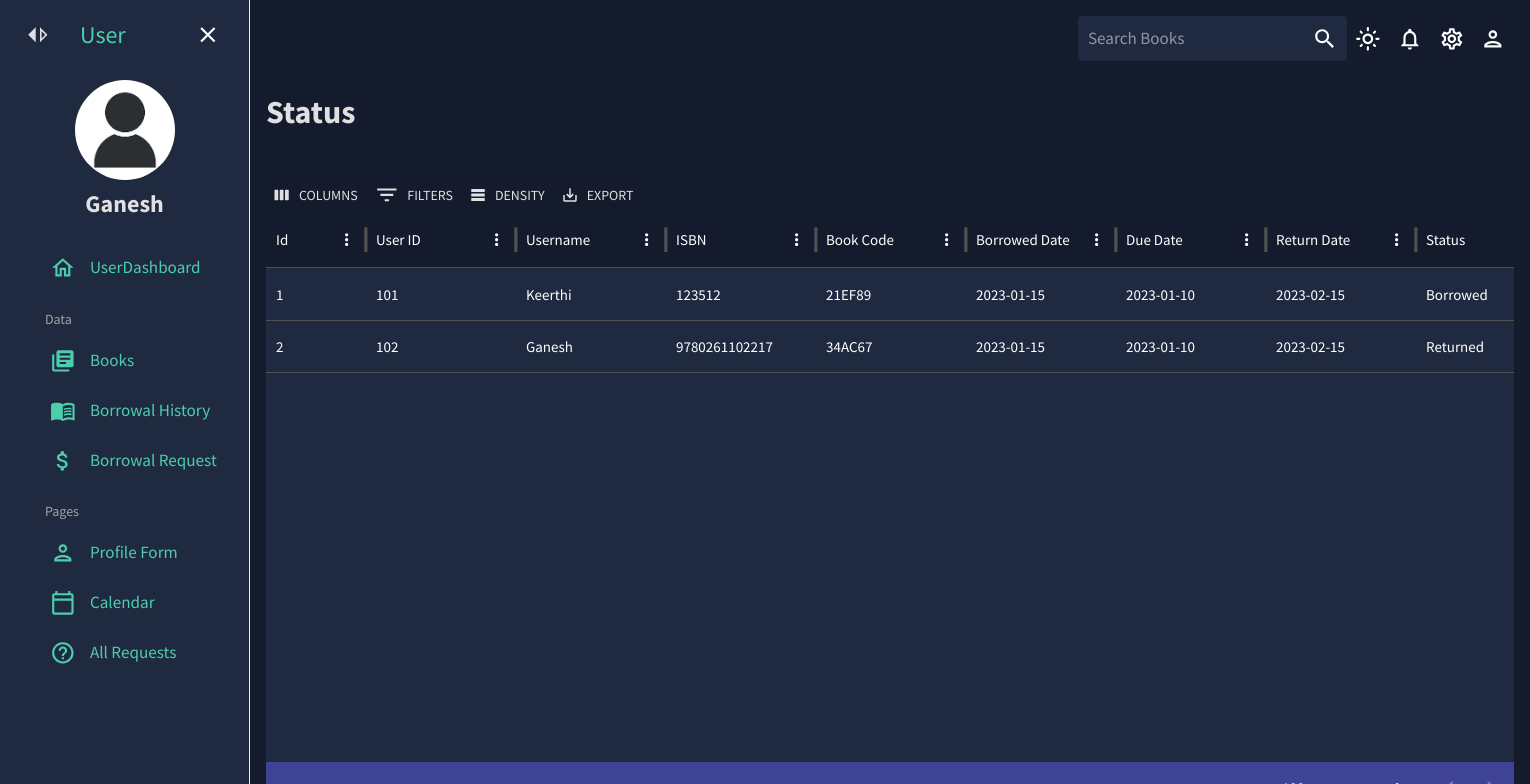
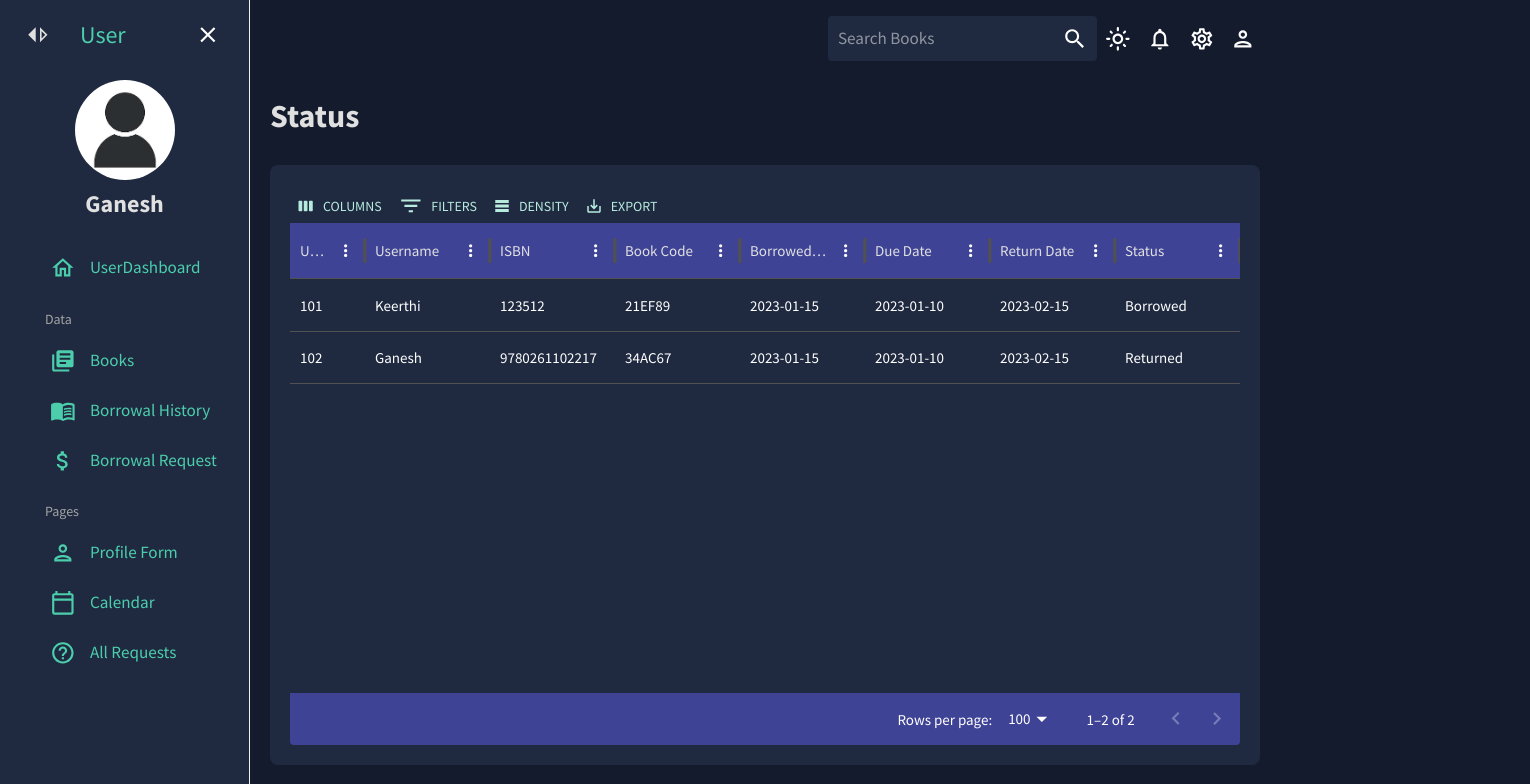
Before and after one commit to 2000031552/LIB, a React (Vite) app: page /bookdetails/1 in a window 1280 px wide. Shown: the top 784 px of the page, 1530 px wide, since content can reach past the window. Built offline with nearby package versions, Linux system fonts and the light colour scheme.

Commit message:
Data Grid, Delete Action

```diff
--- a/src/pages/bookdetails/index.tsx
+++ b/src/pages/bookdetails/index.tsx
@@ -10,52 +10,57 @@ const BookDetails: React.FC = () => {
   const colors = tokens(theme.palette.mode);
 
   const columns: GridColDef[] = [
-    { field: 'id', headerName: 'Id', width: 100 },
-    { field: 'userid', headerName: 'User ID', width: 150 },
-    { field: 'username', headerName: 'Username', width: 150 },
-    { field: 'ISBN', headerName: 'ISBN', width: 150 },
-    { field: 'bookcode', headerName: 'Book Code', width: 150 },
-    { field: 'borroweddate', headerName: 'Borrowed Date', width: 150 },
-    { field: 'duedate', headerName: 'Due Date', width: 150 },
-    { field: 'returndate', headerName: 'Return Date', width: 150 },
-    { field: 'status', headerName: 'Status', width: 150 },
+    { field: 'userid', headerName: 'User ID', flex: 0.3 },
+    { field: 'username', headerName: 'Username', flex: 0.5 },
+    { field: 'ISBN', headerName: 'ISBN', flex: 0.5},
+    { field: 'bookcode', headerName: 'Book Code',flex: 0.5 },
+    { field: 'borroweddate', headerName: 'Borrowed Date', flex: 0.5 },
+    { field: 'duedate', headerName: 'Due Date',flex: 0.5 },
+    { field: 'returndate', headerName: 'Return Date', flex: 0.5},
+    { field: 'status', headerName: 'Status', flex: 0.5},
   ];
 
   return (
-    <Box m="16px">
-      <Box display="flex" justifyContent="space-between" alignItems="center">
+    <Box m="20px">
     <Header title="Status" subtitle="" />
-      </Box>
     <Box
-        m="8px 0 0 0"
-        width="100%"
-        height="80vh"
+      mt="18px"
+      p="20px"
+      height="75vh"
+      bgcolor={colors.primary[400]}
+      borderRadius="8px"
       sx={{
-          '& .MuiDataGrid-root': {
-            border: 'none',
+        "& .MuiDataGrid-root": {
+          border: "none",
         },
-          '& .MuiDataGrid-cell': {
-            borderBottom: 'none',
+        "& .MuiDataGrid-cell": {
+          borderBottom: "none",
         },
-          '& .name-column--cell': {
+        "& .name-column--cell": {
           color: colors.greenAccent[300],
         },
-          '& .MuiDataGrid-columnHeaders': {
-            backgroundColor: colors.blueAccent[700],
-            borderBottom: 'none',
+        "& .MuiDataGrid-columnHeaders": {
+          backgroundColor: `${colors.blueAccent[700]} !important`,
+          borderBottom: "none",
         },
-          '& .MuiDataGrid-virtualScroller': {
+        "& .MuiDataGrid-columnHeader": {
+          backgroundColor: `${colors.blueAccent[700]} !important`,
+        },
+        "& .MuiDataGrid-columnHeaderTitle": {
+          color: `${colors.grey[100]} !important`,
+        },
+        "& .MuiDataGrid-virtualScroller": {
           backgroundColor: colors.primary[400],
         },
-          '& .MuiDataGrid-footerContainer': {
-            borderTop: 'none',
-            backgroundColor: colors.blueAccent[700],
+        "& .MuiDataGrid-footerContainer": {
+          borderTop: "none",
+          backgroundColor: `${colors.blueAccent[700]} !important`,
         },
-          '& .MuiCheckbox-root': {
+        "& .MuiCheckbox-root": {
           color: `${colors.greenAccent[200]} !important`,
         },
-          '& .MuiDataGrid-toolbarContainer .MuiButton-text': {
-            color: `${colors.grey[100]} !important`,
+        "& .MuiDataGrid-toolbarContainer .MuiButton-text": {
+          color: `${colors.greenAccent[200]} !important`,
         },
       }}
     >
--- a/src/pages/books/index.tsx
+++ b/src/pages/books/index.tsx
@@ -1,6 +1,7 @@
 import React, { useEffect, useState } from "react";
-import { Box, Button, useTheme } from "@mui/material";
+import { Box, Button, IconButton, useTheme } from "@mui/material";
 import { DataGrid, GridToolbar, GridColDef } from "@mui/x-data-grid";
+import DeleteIcon from "@mui/icons-material/Delete";
 import { tokens } from "../../theme";
 import { mockDataContacts } from "../../data/mockData";
 import { useNavigate } from "react-router-dom";
@@ -15,32 +16,39 @@ interface Book {
   publisheddate: string;
   available: number;
 }
+
 const Books: React.FC = () => {
   const theme = useTheme();
   const colors = tokens(theme.palette.mode);
-  const [books, setBooks] = useState<Book[]>([]);
+  const [books, setBooks] = useState<Book[]>(mockDataContacts);
 
-  useEffect(() => {
-    fetch('/api/books') // Replace with your API endpoint
-      .then(response => response.json())
-      .then(data => setBooks(data))
-      .catch(error => {
-        console.error('There was an error fetching the books!', error);
-      });
-  }, []);
+  const handleDelete = (id: number) => {
+    setBooks(books.filter(book => book.id !== id));
+  };
+
   const columns: GridColDef[] = [
-    { field: "id", headerName: "Id", width: 100 },
-    { field: "ISBN", headerName: "ISBN", width: 150 },
+    { field: "id", headerName: "Id",  },
+    { field: "ISBN", headerName: "ISBN", flex: 1, },
     {
       field: "name",
       headerName: "BookTitle",
       cellClassName: "name-column--cell",
-      width: 200,
+      flex: 1.5,
     },
-    { field: "author", headerName: "Author", width: 200 },
-    { field: "genre", headerName: "Genre", width: 150 },
-    { field: "publisheddate", headerName: "PublishedDate", width: 150 },
-    { field: "available", headerName: "Available copies", width: 150 },
+    { field: "author", headerName: "Author", flex: 1,},
+    { field: "genre", headerName: "Genre", flex: 1, },
+    { field: "publisheddate", headerName: "PublishedDate", flex: 1, },
+    { field: "available", headerName: "Available copies", flex: 1, },
+    {
+      field: "actions",
+      headerName: "Actions",
+      flex: 1,
+      renderCell: (params) => (
+        <IconButton onClick={() => handleDelete(params.row.id)}>
+          <DeleteIcon color="secondary" />
+        </IconButton>
+      ),
+    },
   ];
 
   const navigate = useNavigate();
@@ -56,7 +64,7 @@ const Books: React.FC = () => {
   };
 
   return (
-    <Box m="16px">
+    <Box m="20px">
     <Box display="flex" justifyContent="space-between" alignItems="center">
         <Header title="Books" subtitle="Total Books Data" />
         <Button
@@ -70,9 +78,11 @@ const Books: React.FC = () => {
         </Button>
     </Box>
     <Box
-        m="8px 0 0 0"
-        width="100%"
-        height="80vh"
+      mt="2px"
+      p="20px"
+      height="75vh"
+      bgcolor={colors.primary[400]}
+      borderRadius="8px"
       sx={{
         "& .MuiDataGrid-root": {
           border: "none",
@@ -84,17 +94,21 @@ const Books: React.FC = () => {
           color: colors.greenAccent[300],
         },
         "& .MuiDataGrid-columnHeaders": {
-            backgroundColor: `${colors.blueAccent[700]} !important`, // Ensure high specificity
-
+          backgroundColor: `${colors.blueAccent[700]} !important`,
           borderBottom: "none",
-            color: colors.grey[100], // Ensure the header text is visible
+        },
+        "& .MuiDataGrid-columnHeader": {
+          backgroundColor: `${colors.blueAccent[700]} !important`,
+        },
+        "& .MuiDataGrid-columnHeaderTitle": {
+          color: `${colors.grey[100]} !important`,
         },
         "& .MuiDataGrid-virtualScroller": {
           backgroundColor: colors.primary[400],
         },
         "& .MuiDataGrid-footerContainer": {
           borderTop: "none",
-            backgroundColor: colors.blueAccent[700],
+          backgroundColor: `${colors.blueAccent[700]} !important`,
         },
         "& .MuiCheckbox-root": {
           color: `${colors.greenAccent[200]} !important`,
@@ -105,7 +119,7 @@ const Books: React.FC = () => {
       }}
     >
      <DataGrid
-          rows={mockDataContacts}
+          rows={books}
           columns={columns}
           slots={{ toolbar: GridToolbar }}
           onCellClick={handleCellClick}
--- a/src/pages/bookstatus/index.tsx
+++ b/src/pages/bookstatus/index.tsx
@@ -35,24 +35,24 @@ const Bookstatus: React.FC = () => {
   };
 
   const columns: GridColDef[] = [
-    { field: "id", headerName: "Id", width: 100 },
-    { field: "ISBN", headerName: "ISBN", width: 150 },
-    { field: "name", headerName: "BookTitle", cellClassName: "name-column--cell", width: 200 },
-    { field: "author", headerName: "Author", width: 200 },
-    { field: "genre", headerName: "Genre", width: 150 },
-    { field: "borrowedcount", headerName: "Borrowedcount", width: 150 },
-    { field: "overduecount", headerName: "Overduecount", width: 150 }
+    { field: "id", headerName: "Id", },
+    { field: "ISBN", headerName: "ISBN", flex: 1, },
+    { field: "name", headerName: "BookTitle", cellClassName: "name-column--cell", flex: 2, },
+    { field: "author", headerName: "Author", flex: 1, },
+    { field: "genre", headerName: "Genre", flex: 1, },
+    { field: "borrowedcount", headerName: "Borrowedcount", flex: 1, },
+    { field: "overduecount", headerName: "Overduecount", flex: 1, }
   ];
 
   return (
-    <Box m="16px">
-      <Box display="flex" justifyContent="space-between" alignItems="center">
-        <Header title="Status" subtitle={''}  />
-      </Box>
+     <Box m="20px">
+      <Header title="Status" subtitle="Book Status" />
       <Box
-        m="8px 0 0 0"
-        width="100%"
-        height="80vh"
+        mt="18px"
+        p="20px"
+        height="75vh"
+        bgcolor={colors.primary[400]}
+        borderRadius="8px"
         sx={{
           "& .MuiDataGrid-root": {
             border: "none",
@@ -64,25 +64,31 @@ const Bookstatus: React.FC = () => {
             color: colors.greenAccent[300],
           },
           "& .MuiDataGrid-columnHeaders": {
-            backgroundColor: colors.blueAccent[700],
+            backgroundColor: `${colors.blueAccent[700]} !important`,
             borderBottom: "none",
+          },
+          "& .MuiDataGrid-columnHeader": {
+            backgroundColor: `${colors.blueAccent[700]} !important`,
+          },
+          "& .MuiDataGrid-columnHeaderTitle": {
+            color: `${colors.grey[100]} !important`,
           },
           "& .MuiDataGrid-virtualScroller": {
             backgroundColor: colors.primary[400],
           },
           "& .MuiDataGrid-footerContainer": {
             borderTop: "none",
-            backgroundColor: colors.blueAccent[700],
+            backgroundColor: `${colors.blueAccent[700]} !important`,
           },
           "& .MuiCheckbox-root": {
             color: `${colors.greenAccent[200]} !important`,
           },
           "& .MuiDataGrid-toolbarContainer .MuiButton-text": {
-            color: `${colors.grey[100]} !important`,
+            color: `${colors.greenAccent[200]} !important`,
           },
         }}
       >
-        <DataGrid
+       <DataGrid
           rows={mockDataContacts}
           columns={columns}
           slots={{ toolbar: GridToolbar }}
@@ -93,4 +99,5 @@ const Bookstatus: React.FC = () => {
   );
 };
 
+
 export default Bookstatus;
--- a/src/pages/fines/index.tsx
+++ b/src/pages/fines/index.tsx
@@ -14,30 +14,31 @@ const Fines: React.FC = () => {
     {
       field: "name",
       headerName: "Name",
-      width: 200,
+      flex: 1,
       cellClassName: "name-column--cell",
     },
-    { field: "email", headerName: "Email", width: 300 },
-    { field: "phone", headerName: "Phone Number", width: 200 },
+    { field: "email", headerName: "Email", flex: 1},
+    { field: "phone", headerName: "Phone Number", flex: 1 },
     {
       field: "finedue",
       headerName: "Fine Due",
-      width: 150,
+      flex: 1,
       renderCell: (params) => {
         return <Typography color={colors.greenAccent[400]}>₹{params.row.cost}</Typography>;
       },
     },
-    { field: "date", headerName: "Expected Returndate", width: 150 },
+    { field: "date", headerName: "Expected Returndate", flex: 1 },
   ];
 
   return (
-    <Box m="15px">
-      <Box display="flex" justifyContent="space-between" alignItems="center">
-        <Header title="Fine Due" subtitle="Total Fine Data" />
-      </Box>
+    <Box m="20px">
+      <Header title="Fine Due" subtitle="Total Fine Data" />
       <Box
-        m="8px 0 0 0"
-        height="80vh"
+        mt="18px"
+        p="20px"
+        height="75vh"
+        bgcolor={colors.primary[400]}
+        borderRadius="8px"
         sx={{
           "& .MuiDataGrid-root": {
             border: "none",
@@ -49,20 +50,23 @@ const Fines: React.FC = () => {
             color: colors.greenAccent[300],
           },
           "& .MuiDataGrid-columnHeaders": {
-            backgroundColor: colors.blueAccent[700],
+            backgroundColor: `${colors.blueAccent[700]} !important`,
             borderBottom: "none",
+          },
+          "& .MuiDataGrid-columnHeader": {
+            backgroundColor: `${colors.blueAccent[700]} !important`,
+          },
+          "& .MuiDataGrid-columnHeaderTitle": {
+            color: `${colors.grey[100]} !important`,
           },
           "& .MuiDataGrid-virtualScroller": {
             backgroundColor: colors.primary[400],
           },
           "& .MuiDataGrid-footerContainer": {
             borderTop: "none",
-            backgroundColor: colors.blueAccent[700],
+            backgroundColor: `${colors.blueAccent[700]} !important`,
           },
           "& .MuiCheckbox-root": {
-            color: `${colors.greenAccent[200]} !important`,
-          },
-          "& .MuiChackbox-root": {
             color: `${colors.greenAccent[200]} !important`,
           },
           "& .MuiDataGrid-toolbarContainer .MuiButton-text": {
@@ -70,7 +74,7 @@ const Fines: React.FC = () => {
           },
         }}
       >
-        <DataGrid checkboxSelection rows={mockDataInvoices} columns={columns} slots={{ toolbar: GridToolbar }}/>
+       <DataGrid checkboxSelection rows={mockDataInvoices} columns={columns} slots={{ toolbar: GridToolbar }}/>
       </Box>
     </Box>
   );
```
Also changed, not shown: src/pages/members/index.tsx (line endings or trailing spaces). Lines whose indentation alone changed are shown as unchanged.
